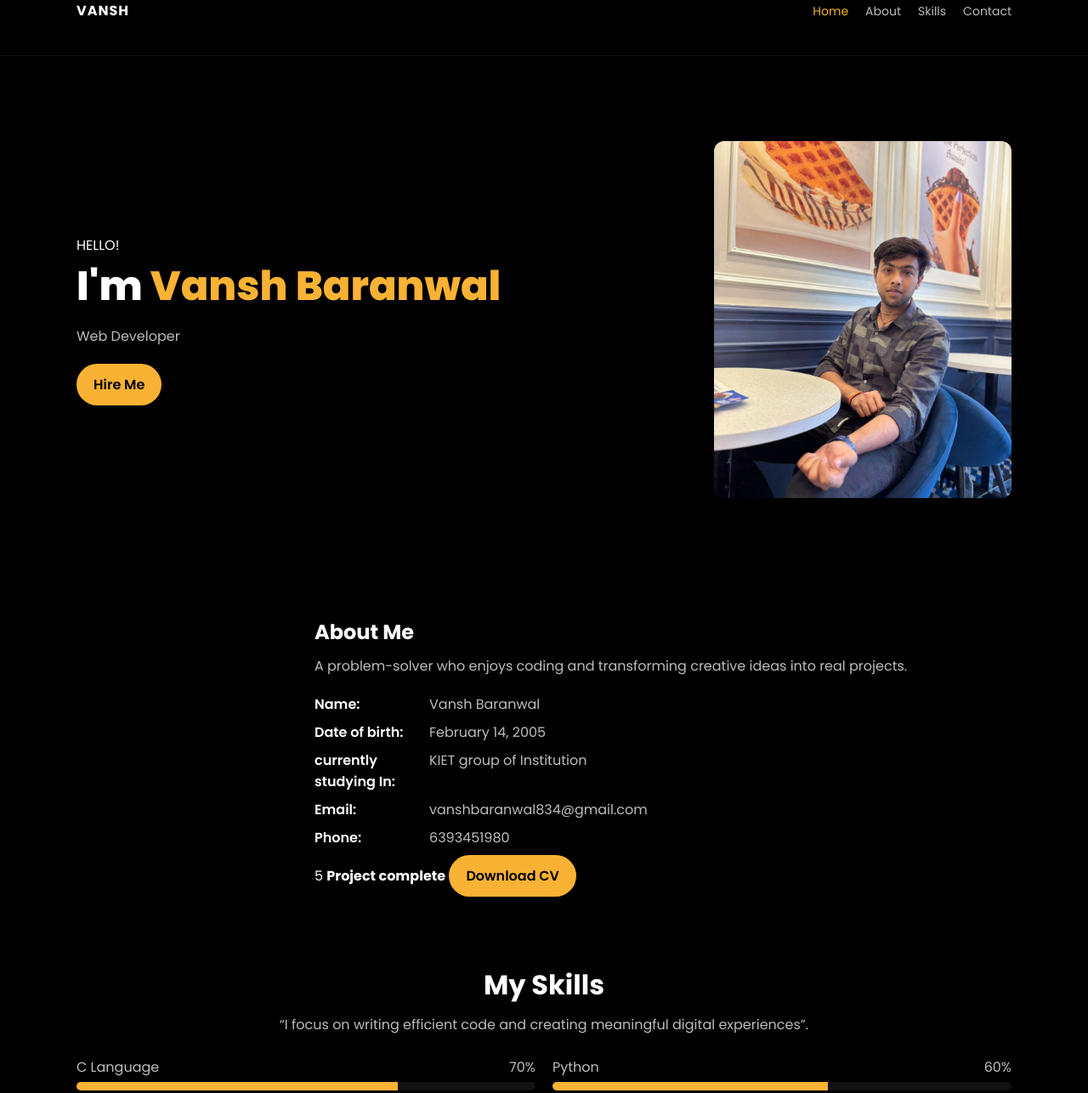
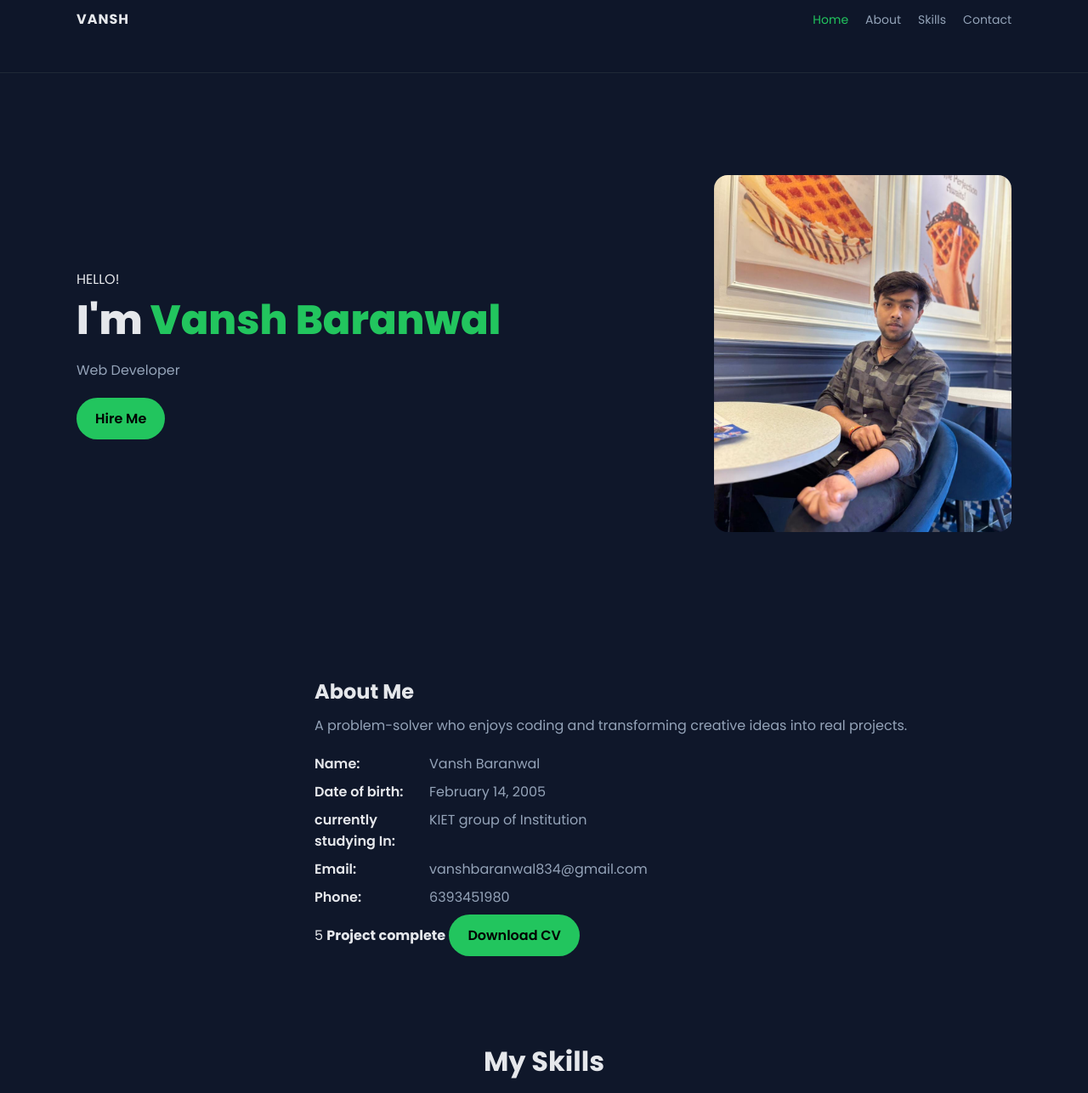
Before and after one commit to Vansh794/portfolio, a plain HTML site: page index.html in a window 1280 px wide. Shown: the part 40-1326 px from the top of the page at 85% size. Drawn offline with Linux system fonts and the light colour scheme.

Commit message:
Updated UI with new color theme and improved design

```diff
--- a/style.css
+++ b/style.css
@@ -1,157 +1,261 @@
 :root{
-  --bg:#000;
-  --text:#fff;
-  --muted:#bdbdbd;
-  --accent:#f9b233;
-  --card:#0b0b0b;
+  --bg:#0f172a;        /* deep navy */
+  --text:#e5e7eb;      /* soft white */
+  --muted:#94a3b8;     /* cool gray */
+  --accent:#22c55e;    /* modern green */
+  --card:#111827;      /* card background */
   --max:1100px;
 }
 
-*{box-sizing:border-box;margin:0;padding:0;font-family:Poppins, sans-serif;}
-body{background:var(--bg);color:var(--text);}
+*{
+  box-sizing:border-box;
+  margin:0;
+  padding:0;
+  font-family:Poppins, sans-serif;
+}
+
+body{
+  background:var(--bg);
+  color:var(--text);
+}
 
 /* Layout */
 .container{
   width:90%;
   max-width:var(--max);
   margin:auto;
-  padding:40px 0;
+  padding:50px 0;
 }
 
 /* Header */
 .site-header{
-  position:sticky;top:0;
-  background:rgba(0,0,0,0.4);
-  backdrop-filter:blur(6px);
-  border-bottom:1px solid #111;
+  position:sticky;
+  top:0;
+  background:rgba(15,23,42,0.7);
+  backdrop-filter:blur(10px);
+  border-bottom:1px solid #1f2937;
 }
+
 .header-inner{
-  display:flex;justify-content:space-between;align-items:center;
+  display:flex;
+  justify-content:space-between;
+  align-items:center;
 }
-.logo{font-weight:700;letter-spacing:1px;}
+
+.logo{
+  font-weight:700;
+  letter-spacing:1px;
+}
 
 .main-nav ul{
-  display:flex;gap:20px;list-style:none;
+  display:flex;
+  gap:20px;
+  list-style:none;
 }
+
 .main-nav a{
-  color:var(--muted);text-decoration:none;font-size:14px;
+  color:var(--muted);
+  text-decoration:none;
+  font-size:14px;
+  transition:0.3s;
 }
-.main-nav a.active{color:var(--accent);}
+
+.main-nav a:hover{
+  color:var(--accent);
+}
+
+.main-nav a.active{
+  color:var(--accent);
+}
 
 /* Hero */
 .hero{
-  padding:60px 0;
+  padding:70px 0;
 }
+
 .hero-grid{
   display:grid;
   grid-template-columns:1fr 350px;
   gap:30px;
   align-items:center;
 }
-.hero-title{font-size:48px;font-weight:800;}
-.hero-title .accent{color:var(--accent);}
-.subtitle{color:var(--muted);margin:10px 0 20px;}
+
+.hero-title{
+  font-size:48px;
+  font-weight:800;
+}
+
+.hero-title .accent{
+  color:var(--accent);
+}
+
+.subtitle{
+  color:var(--muted);
+  margin:10px 0 20px;
+}
+
 .btn{
   display:inline-block;
-  padding:12px 20px;
+  padding:12px 22px;
   background:var(--accent);
-  color:#000;text-decoration:none;
-  border-radius:30px;font-weight:600;
+  color:#000;
+  text-decoration:none;
+  border-radius:30px;
+  font-weight:600;
+  transition:0.3s;
+}
+
+.btn:hover{
+  transform:translateY(-2px);
+  box-shadow:0 5px 15px rgba(34,197,94,0.3);
 }
 
 /* Image */
 .portrait-frame{
-  width:100%;max-width:350px;height:420px;
-  overflow:hidden;border-radius:12px;
-  background:#111;
+  width:100%;
+  max-width:350px;
+  height:420px;
+  overflow:hidden;
+  border-radius:16px;
+  background:var(--card);
 }
+
 .portrait-frame img{
-  width:100%;height:100%;object-fit:cover;
+  width:100%;
+  height:100%;
+  object-fit:cover;
 }
 
 /* About */
 .about-grid{
-  display:grid;grid-template-columns:250px 1fr;gap:30px;
+  display:grid;
+  grid-template-columns:250px 1fr;
+  gap:30px;
 }
-.about-desc{color:var(--muted);margin:10px 0 20px;}
+
+.about-desc{
+  color:var(--muted);
+  margin:10px 0 20px;
+}
+
 .personal-info div{
-  display:flex;gap:15px;margin-bottom:8px;
+  display:flex;
+  gap:15px;
+  margin-bottom:8px;
 }
-.personal-info dt{font-weight:600;width:120px;}
-.personal-info dd{color:var(--muted);}
+
+.personal-info dt{
+  font-weight:600;
+  width:120px;
+}
+
+.personal-info dd{
+  color:var(--muted);
+}
 
 /* Skills */
-.section-title {
-  text-align: center;
-  font-size: 32px;
-  margin-bottom: 10px;
+.section-title{
+  text-align:center;
+  font-size:32px;
+  margin-bottom:10px;
 }
 
-.section-sub {
-  text-align: center;
-  color: var(--muted);
-  margin-bottom: 25px;
+.section-sub{
+  text-align:center;
+  color:var(--muted);
+  margin-bottom:25px;
 }
 
-.skills-grid {
-  display: grid;
-  grid-template-columns: 1fr 1fr;
-  gap: 20px;
+.skills-grid{
+  display:grid;
+  grid-template-columns:1fr 1fr;
+  gap:20px;
 }
 
-.skill-head {
-  display: flex;
-  justify-content: space-between;
-  color: var(--muted);
-  margin-bottom: 5px;
+.skill{
+  padding:15px;
+  background:var(--card);
+  border-radius:12px;
+  transition:0.3s;
 }
 
-.bar {
-  height: 10px;
-  background: #111;
-  border-radius: 10px;
-  overflow: hidden;
+.skill:hover{
+  transform:translateY(-5px);
 }
 
-.bar-fill {
-  height: 100%;
-  background: var(--accent);
-  width: 0;
-  transition: width 0.6s ease-in-out;
+.skill-head{
+  display:flex;
+  justify-content:space-between;
+  color:var(--muted);
+  margin-bottom:5px;
+}
+
+.bar{
+  height:10px;
+  background:#1f2937;
+  border-radius:10px;
+  overflow:hidden;
+}
+
+.bar-fill{
+  height:100%;
+  background:linear-gradient(90deg,#22c55e,#4ade80);
+  width:0;
+  transition:width 0.8s ease-in-out;
 }
 
 /* Percentage Classes */
-.pct-50 { width: 50%; }
-.pct-60 { width: 60%; }
-.pct-65 { width: 65%; }
-.pct-70 { width: 70%; }
-.pct-80 { width: 80%; }
-.pct-85 { width: 85%; }
+.pct-50{width:50%;}
+.pct-60{width:60%;}
+.pct-65{width:65%;}
+.pct-70{width:70%;}
+.pct-80{width:80%;}
+.pct-85{width:85%;}
 
 /* Contact */
 .contact-info div{
-  display:flex;gap:15px;margin-bottom:8px;
+  display:flex;
+  gap:15px;
+  margin-bottom:8px;
 }
-.contact-info a{color:var(--accent);text-decoration:none;}
+
+.contact-info a{
+  color:var(--accent);
+  text-decoration:none;
+}
 
 /* Footer */
 .site-footer{
-  border-top:1px solid #111;text-align:center;padding:20px 0;
+  border-top:1px solid #1f2937;
+  text-align:center;
+  padding:20px 0;
 }
+
 .footer-nav a{
-  color:var(--muted);margin:0 10px;text-decoration:none;
+  color:var(--muted);
+  margin:0 10px;
+  text-decoration:none;
 }
 
 /* Responsive */
 @media(max-width:820px){
-  .hero-grid, .about-grid{
+  .hero-grid,
+  .about-grid{
     grid-template-columns:1fr;
     text-align:center;
   }
-  .portrait-frame{margin:auto;}
-  .main-nav ul{display:none;}
+
+  .portrait-frame{
+    margin:auto;
+  }
+
+  .main-nav ul{
+    display:none;
+  }
 }
 
 @media(max-width:480px){
-  .hero-title{font-size:32px;}
+  .hero-title{
+    font-size:32px;
+  }
 }
```
